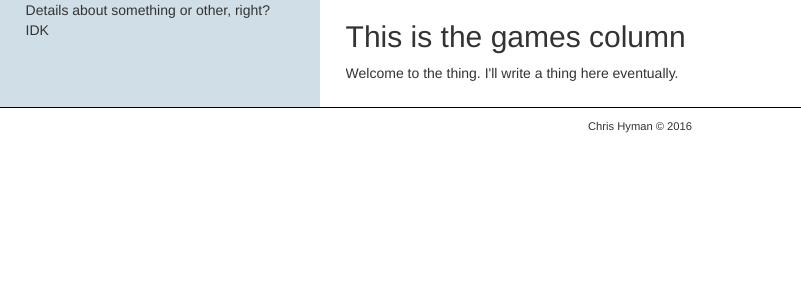
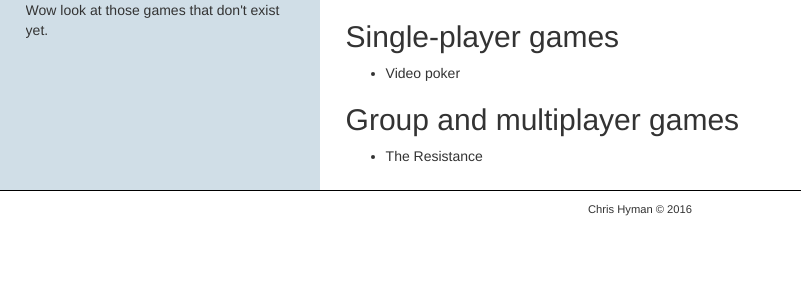
Before and after one commit to chrhyman/wugs-site, a Flask app: page /games in a window 1280 px wide. Shown: the part 230-530 px from the top of the page, without its empty margins (0-801 px from the left). Run offline with Flask 2, Linux system fonts and the light colour scheme; some libraries are stand-ins or nearby versions.

Commit message:
adding Actual Text(tm) to some templates so it doesn't look quite so crap

```diff
--- a/templates/games.html
+++ b/templates/games.html
@@ -3,9 +3,15 @@
 {% block title %}Games{% endblock %}
 
 {% block content %}
-	<h2>This is the games column</h2>
-    <p>Welcome to the thing. I'll write a thing here eventually.</p>
+	<h2>Single-player games</h2>
+    <ul>
+        <li>Video poker</li>
+    </ul>
+    <h2>Group and multiplayer games</h2>
+    <ul>
+        <li>The Resistance</li>
+    </ul>
 {% endblock %}
 {% block sidebar %}
-    <p>Details about something or other, right? IDK</p>
+    <p>Wow look at those games that don't exist yet.</p>
 {% endblock %}
--- a/templates/main_page.html
+++ b/templates/main_page.html
@@ -3,8 +3,10 @@
 {% block title %}Home{% endblock %}
 
 {% block content %}
-	<h2>This is the main column</h2>
-    <p>Welcome to the website. I'll write a thing here eventually.</p>
+	<h2>Welcome to the site!</h2>
+    <p>If you've been dragged here against your will, it means I want to play a game with you! Due to the unfortunate reality of distances, we don't all live close to each other. But! That doesn't mean we can't still play games together! I've mentioned to some of you a few websites that I've used in the past. However, I'm also a huge fucking nerd, and I want to code my own. So here we are. You can <a href="/register">register</a> or, if you have already, <a href="/login">log in</a>. Registering just invovles setting your display name (username) and a <strong>not secure</strong> password. I will see the password you choose in plain text, so use your best judgment. (If you know anything about password security this is a huge no-no. I, however, give zero fucks.) You don't need to give an email or anything like that.</p>
+    <h2>How It Works</h2>
+    <p>Navigate to the <a href="/games">games</a> page. There, you can select from whatever number of games currently exist. Only one game of each type can be ongoing at any given time. (For example, one person can play solo poker while seven play the Resistance, but you can't have two different groups playing the Resistance at the same time.) This is because I am lazy and didn't want to deal with conflicting session information. Make sure everyone who wants to play has joined before starting the game. If a game only takes one player, only one can play at a time!</p>
 {% endblock %}
 {% block sidebar %}
     <h3>About</h3>
--- a/templates/register.html
+++ b/templates/register.html
@@ -10,8 +10,7 @@
 	    {% else %}
 	        <h2>Register</h2>
 	        <p>You need to register to do most things on this site. The purpose of registering is to let people see who they're playing with and so turn order is as clear as possible.</p>
-	        <p>Your username is entirely public and must be unique. Generally you can just use your first name, and just add an initial if you get a conflict. Passwords are used to provide a light barrier against cheating, however passwords are <strong>not encrypted</strong>! Do not use a password you use anywhere else. Seriously, use like, an animal. You don't have to use a certain number of weird-ass characters or digits. Honestly, "horse" is okay. Well, except not horse because I just used it. But yeah. Also, this isn't really registering. You don't give your email or anything. As soon as you click submit and it's accepted, your account bursts into existence. Easy-peasy.</p>
-	        <p>Please log in after registering. Sorry, I'm lazy at programming.</p>
+	        <p>Your username is entirely public and must be unique. Generally you can just use your first name, and just add an initial if you get a conflict. Passwords are used to provide a light barrier against cheating, however passwords are <strong>not encrypted</strong>! Do not use a password you use anywhere else. Seriously, use like, an animal. You don't have to use a certain number of weird-ass characters or digits. Honestly, "horse" is okay. Well, except not horse because I just used it. But yeah. You don't need to give your email or anything. As soon as you click submit and it's accepted (meaning your username is unique), your account bursts into existence. Easy-peasy.</p>
             <form action="" method="post">
                 <p>Your new username: <input type=text name=username /></p>
                 <p>Your new password: <input type=password name=password /></p>
--- a/views.py
+++ b/views.py
@@ -43,7 +43,7 @@ def register():
         db.session.commit()
         message = 'Congrats %s! Your account has been created.' % newu
         flash(message)
-        return redirect(url_for('.index'))
+        return redirect(url_for('.login'), code=307)
     return render_template('register.html', active='register')
 
 @mod.route('/logout')
```
Also changed, not shown: templates/settings.html (+5 -4 lines), templates/stats.html (+4 -4 lines).
